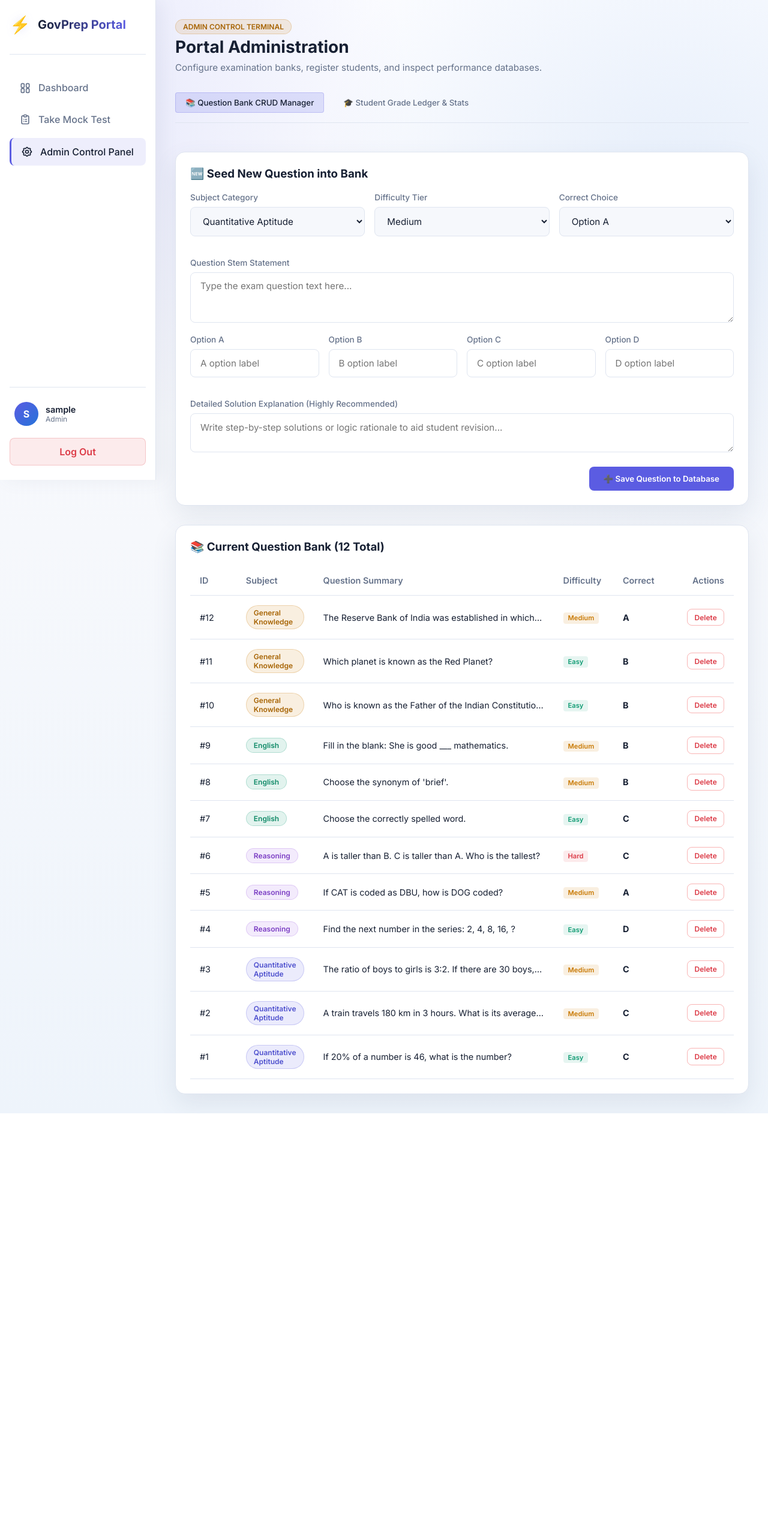
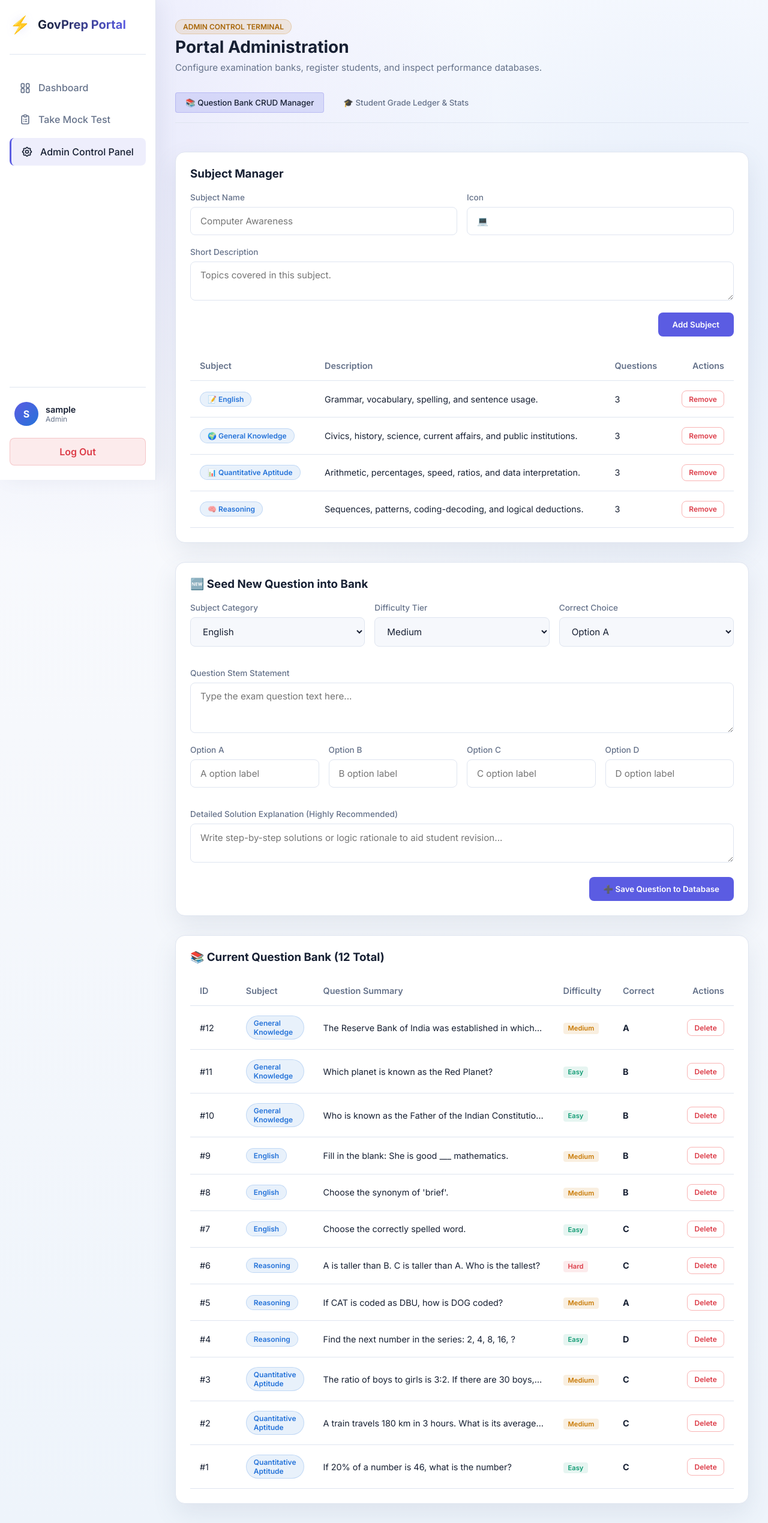
Before and after one commit to omkarhunagund2007-eng/rishi, a Flask app: page /admin in a window 1280 px wide. Shown: the whole page at 60% size. Before the commit the page ends 1856 px from the top, so only its background shows below. Run offline with Flask 3, Linux system fonts and the light colour scheme; the visitor is signed in with stand-in values (Sample User, id 1).

Commit message:
Final Intigration

```diff
--- a/server.py
+++ b/server.py
@@ -18,14 +18,30 @@ from flask import (
 )
 from werkzeug.security import check_password_hash, generate_password_hash
 
-from schema import AttemptAnswer, Question, QuizAttempt, User, db
+from schema import AttemptAnswer, Question, QuizAttempt, Subject, User, db
 
 
-SUBJECTS = [
-    "Quantitative Aptitude",
-    "Reasoning",
-    "English",
-    "General Knowledge",
+DEFAULT_SUBJECTS = [
+    {
+        "name": "Quantitative Aptitude",
+        "description": "Arithmetic, percentages, speed, ratios, and data interpretation.",
+        "icon": "📊",
+    },
+    {
+        "name": "Reasoning",
+        "description": "Sequences, patterns, coding-decoding, and logical deductions.",
+        "icon": "🧠",
+    },
+    {
+        "name": "English",
+        "description": "Grammar, vocabulary, spelling, and sentence usage.",
+        "icon": "📝",
+    },
+    {
+        "name": "General Knowledge",
+        "description": "Civics, history, science, current affairs, and public institutions.",
+        "icon": "🌍",
+    },
 ]
 
 
@@ -85,10 +101,31 @@ def seed_database():
             )
         )
 
+    seed_subjects()
+
     if Question.query.count() == 0:
         db.session.add_all(Question(**item) for item in seed_questions())
 
     db.session.commit()
+
+
+def seed_subjects():
+    existing_names = {subject.name for subject in Subject.query.all()}
+
+    for item in DEFAULT_SUBJECTS:
+        if item["name"] not in existing_names:
+            db.session.add(Subject(**item))
+            existing_names.add(item["name"])
+
+    for subject_name, in Question.query.with_entities(Question.subject).distinct():
+        if subject_name and subject_name not in existing_names:
+            db.session.add(
+                Subject(
+                    name=subject_name,
+                    description=f"Practice questions for {subject_name}.",
+                )
+            )
+            existing_names.add(subject_name)
 
 
 def seed_questions():
@@ -310,18 +347,32 @@ def register_routes(app):
     @app.route("/quiz")
     @login_required
     def quiz_select():
-        return render_template("quiz_select.html", active_page="quiz_select")
+        subjects = subjects_with_question_counts()
+        return render_template(
+            "quiz_select.html",
+            active_page="quiz_select",
+            subjects=subjects,
+            total_questions=sum(subject["question_count"] for subject in subjects),
+        )
 
     @app.route("/quiz/start", methods=["POST"])
     @login_required
     def quiz_start():
-        subject = request.form.get("subject", SUBJECTS[0])
+        subjects = Subject.query.order_by(Subject.name.asc()).all()
+        subject_names = {subject.name for subject in subjects}
+        default_subject = subjects[0].name if subjects else "Mock Test"
+        subject = request.form.get("subject", default_subject)
         count = clamp_int(request.form.get("num_questions"), 5, 1, 50)
         duration_minutes = clamp_int(request.form.get("duration"), 5, 1, 180)
 
         query = Question.query
         if subject != "Full-Length Mock":
+            if subject not in subject_names:
+                flash("That subject is no longer available.", "error")
+                return redirect(url_for("quiz_select"))
             query = query.filter_by(subject=subject)
+        else:
+            query = query.filter(Question.subject.in_(subject_names))
 
         questions = query.all()
         if not questions:
@@ -420,17 +471,58 @@ def register_routes(app):
         return render_template(
             "admin.html",
             active_page="admin",
+            subjects=subjects_with_question_counts(),
             questions=Question.query.order_by(Question.id.desc()).all(),
             users=User.query.order_by(User.created_at.desc()).all(),
             all_attempts=QuizAttempt.query.order_by(QuizAttempt.date_taken.desc()).all(),
         )
 
+    @app.route("/admin/subjects/add", methods=["POST"])
+    @login_required
+    @admin_required
+    def admin_add_subject():
+        name = request.form.get("name", "").strip()
+        description = request.form.get("description", "").strip()
+        icon = request.form.get("icon", "").strip() or "📚"
+
+        if not name:
+            flash("Please enter a subject name.", "error")
+            return redirect(url_for("admin"))
+
+        if Subject.query.filter_by(name=name).first():
+            flash("That subject already exists.", "error")
+            return redirect(url_for("admin"))
+
+        db.session.add(Subject(name=name, description=description, icon=icon[:16]))
+        db.session.commit()
+        flash("Subject added. You can now add questions under it.", "success")
+        return redirect(url_for("admin"))
+
+    @app.route("/admin/subjects/<int:subject_id>/delete", methods=["POST"])
+    @login_required
+    @admin_required
+    def admin_delete_subject(subject_id):
+        subject = db.session.get(Subject, subject_id)
+        if not subject:
+            flash("Subject not found.", "error")
+            return redirect(url_for("admin"))
+
+        db.session.delete(subject)
+        db.session.commit()
+        flash("Subject removed from future tests. Existing questions and reports are preserved.", "success")
+        return redirect(url_for("admin"))
+
     @app.route("/admin/questions/add", methods=["POST"])
     @login_required
     @admin_required
     def admin_add_question():
+        subject_name = request.form.get("subject", "").strip()
+        if not Subject.query.filter_by(name=subject_name).first():
+            flash("Please choose an existing subject before adding a question.", "error")
+            return redirect(url_for("admin"))
+
         question = Question(
-            subject=request.form.get("subject", SUBJECTS[0]),
+            subject=subject_name,
             difficulty=request.form.get("difficulty", "Medium"),
             text=request.form.get("text", "").strip(),
             option_a=request.form.get("option_a", "").strip(),
@@ -541,6 +633,25 @@ def dashboard_stats(user_id):
     }
 
 
+def subjects_with_question_counts():
+    counts = dict(
+        Question.query.with_entities(Question.subject, db.func.count(Question.id))
+        .group_by(Question.subject)
+        .all()
+    )
+    subjects = Subject.query.order_by(Subject.name.asc()).all()
+    return [
+        {
+            "id": subject.id,
+            "name": subject.name,
+            "description": subject.description or f"Practice questions for {subject.name}.",
+            "icon": subject.icon or "📚",
+            "question_count": counts.get(subject.name, 0),
+        }
+        for subject in subjects
+    ]
+
+
 def clamp_int(value, default, minimum, maximum):
     try:
         number = int(value)
--- a/static/style.css
+++ b/static/style.css
@@ -308,6 +308,7 @@ body {
 .badge-reasoning { background-color: rgba(157, 91, 226, 0.12); color: #7c3fc4; border: 1px solid rgba(157, 91, 226, 0.24); }
 .badge-english { background-color: rgba(17, 156, 116, 0.12); color: #0f8a67; border: 1px solid rgba(17, 156, 116, 0.24); }
 .badge-gk { background-color: rgba(201, 122, 5, 0.12); color: #a76404; border: 1px solid rgba(201, 122, 5, 0.24); }
+.badge-neutral { background-color: rgba(37, 115, 217, 0.1); color: var(--info); border: 1px solid rgba(37, 115, 217, 0.2); }
 /* Difficulty Badges */
 .diff-badge {
     padding: 0.15rem 0.5rem;
--- a/templates/admin.html
+++ b/templates/admin.html
@@ -13,6 +13,71 @@
 </div>
 <!-- SECTION 1: QUESTION BANK MANAGER (CRUD) -->
 <div id="sectionQuestions" class="admin-section">
+    <!-- SUBJECT MANAGER -->
+    <div class="glass-card" style="margin-bottom: 2rem;">
+        <h3 style="margin-bottom: 1.25rem;">Subject Manager</h3>
+
+        <form action="{{ url_for('admin_add_subject') }}" method="POST" style="margin-bottom: 1.5rem;">
+            <div class="form-row">
+                <div class="form-group">
+                    <label for="subject_name">Subject Name</label>
+                    <input type="text" id="subject_name" name="name" class="form-control" placeholder="Computer Awareness" required>
+                </div>
+
+                <div class="form-group">
+                    <label for="subject_icon">Icon</label>
+                    <input type="text" id="subject_icon" name="icon" class="form-control" placeholder="💻" maxlength="16">
+                </div>
+            </div>
+
+            <div class="form-group">
+                <label for="subject_description">Short Description</label>
+                <textarea id="subject_description" name="description" rows="2" class="form-control" placeholder="Topics covered in this subject."></textarea>
+            </div>
+
+            <div style="display: flex; justify-content: flex-end;">
+                <button type="submit" class="btn btn-primary">Add Subject</button>
+            </div>
+        </form>
+
+        {% if subjects %}
+            <div class="table-responsive">
+                <table class="history-table">
+                    <thead>
+                        <tr>
+                            <th>Subject</th>
+                            <th>Description</th>
+                            <th>Questions</th>
+                            <th style="text-align: right;">Actions</th>
+                        </tr>
+                    </thead>
+                    <tbody>
+                        {% for subject in subjects %}
+                            <tr>
+                                <td>
+                                    <span class="subject-badge badge-neutral">{{ subject.icon }} {{ subject.name }}</span>
+                                </td>
+                                <td>{{ subject.description }}</td>
+                                <td>{{ subject.question_count }}</td>
+                                <td style="text-align: right;">
+                                    <form action="{{ url_for('admin_delete_subject', subject_id=subject.id) }}" method="POST" style="display: inline;" onsubmit="return confirm('Remove this subject from future tests? Existing questions and reports will be preserved.');">
+                                        <button type="submit" class="btn btn-secondary" style="padding: 0.35rem 0.7rem; font-size: 0.75rem; border-color: rgba(239, 68, 68, 0.4); color: var(--danger); background: none;">
+                                            Remove
+                                        </button>
+                                    </form>
+                                </td>
+                            </tr>
+                        {% endfor %}
+                    </tbody>
+                </table>
+            </div>
+        {% else %}
+            <p style="text-align: center; color: var(--text-muted); padding: 1rem 0;">
+                No subjects exist yet. Add a subject before adding questions.
+            </p>
+        {% endif %}
+    </div>
+
     <!-- ADD NEW QUESTION FORM -->
     <div class="glass-card" style="margin-bottom: 2rem;">
         <h3 style="margin-bottom: 1.25rem;">🆕 Seed New Question into Bank</h3>
@@ -22,10 +87,9 @@
                 <div class="form-group">
                     <label for="q_subject">Subject Category</label>
                     <select id="q_subject" name="subject" class="form-control" style="background-color: var(--bg-main);" required>
-                        <option value="Quantitative Aptitude">Quantitative Aptitude</option>
-                        <option value="Reasoning">Logical Reasoning</option>
-                        <option value="English">English Language</option>
-                        <option value="General Knowledge">General Knowledge</option>
+                        {% for subject in subjects %}
+                            <option value="{{ subject.name }}">{{ subject.name }}</option>
+                        {% endfor %}
                     </select>
                 </div>
 
@@ -106,7 +170,7 @@
                             <tr>
                                 <td>#{{ q.id }}</td>
                                 <td>
-                                    <span class="subject-badge badge-{{ q.subject.split()[-1].lower() if 'Knowledge' not in q.subject else 'gk' }}">
+                                    <span class="subject-badge badge-neutral">
                                         {{ q.subject }}
                                     </span>
                                 </td>
@@ -191,7 +255,7 @@
                                 <td><strong>{{ att.username }}</strong></td>
                                 <td>{{ att.date_taken }}</td>
                                 <td>
-                                    <span class="subject-badge badge-{{ att.subject.split()[-1].lower() if 'Knowledge' not in att.subject else 'gk' }}">
+                                    <span class="subject-badge badge-neutral">
                                         {{ att.subject }}
                                     </span>
                                 </td>
--- a/templates/dashboard.html
+++ b/templates/dashboard.html
@@ -145,7 +145,7 @@
                         <tr>
                             <td>{{ attempt.date_taken }}</td>
                             <td>
-                                <span class="subject-badge badge-{{ attempt.subject.split()[-1].lower() if 'Knowledge' not in attempt.subject else 'gk' }}">
+                                <span class="subject-badge badge-neutral">
                                     {{ attempt.subject }}
                                 </span>
                             </td>
--- a/templates/quiz_result.html
+++ b/templates/quiz_result.html
@@ -60,7 +60,7 @@
             <div class="review-header">
                 <div>
                     <span>Question #{{ loop.index }}</span>
-                    <span style="margin-left: 0.5rem;" class="subject-badge badge-{{ qa.subject.split()[-1].lower() if 'Knowledge' not in qa.subject else 'gk' }}">
+                    <span style="margin-left: 0.5rem;" class="subject-badge badge-neutral">
                         {{ qa.subject }}
                     </span>
                 </div>
```
Also changed, not shown: schema.py (+10 -0 lines), templates/quiz_select.html (+13 -55 lines).
